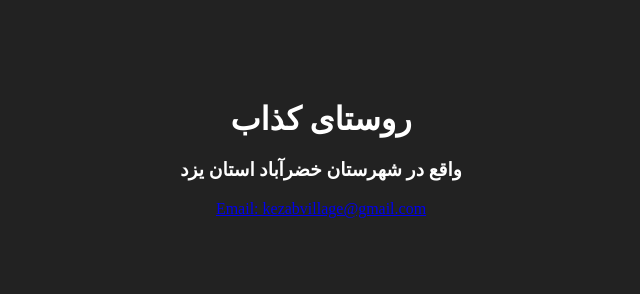
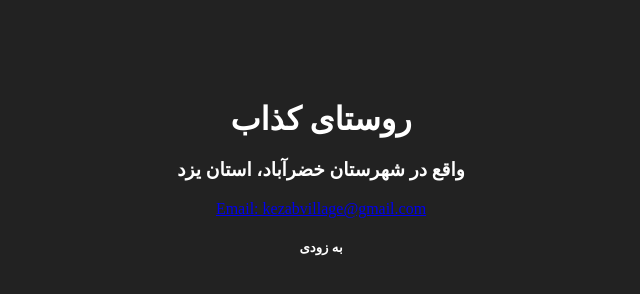
Before and after one commit to hawshemi/kezab-website, a plain HTML site: page index.html in a window 1280 px wide. Shown: the full height of the page, 319-959 px from the left. Drawn offline with Linux system fonts and the light colour scheme.

Commit message:
Update index.html

```diff
--- a/index.html
+++ b/index.html
@@ -9,8 +9,9 @@
     <body>
         <div class=div1>
           <h1>روستای کذاب</h1>
-          <h3>واقع در شهرستان خضرآباد استان یزد</h3>
+          <h3>واقع در شهرستان خضرآباد، استان یزد</h3>
           <a class=email href="mailto:kezabvillage@gmail.com">Email: kezabvillage@gmail.com</a>
+          <h5>به زودی</h5>
         </div>
     </body>
  </html>
```
